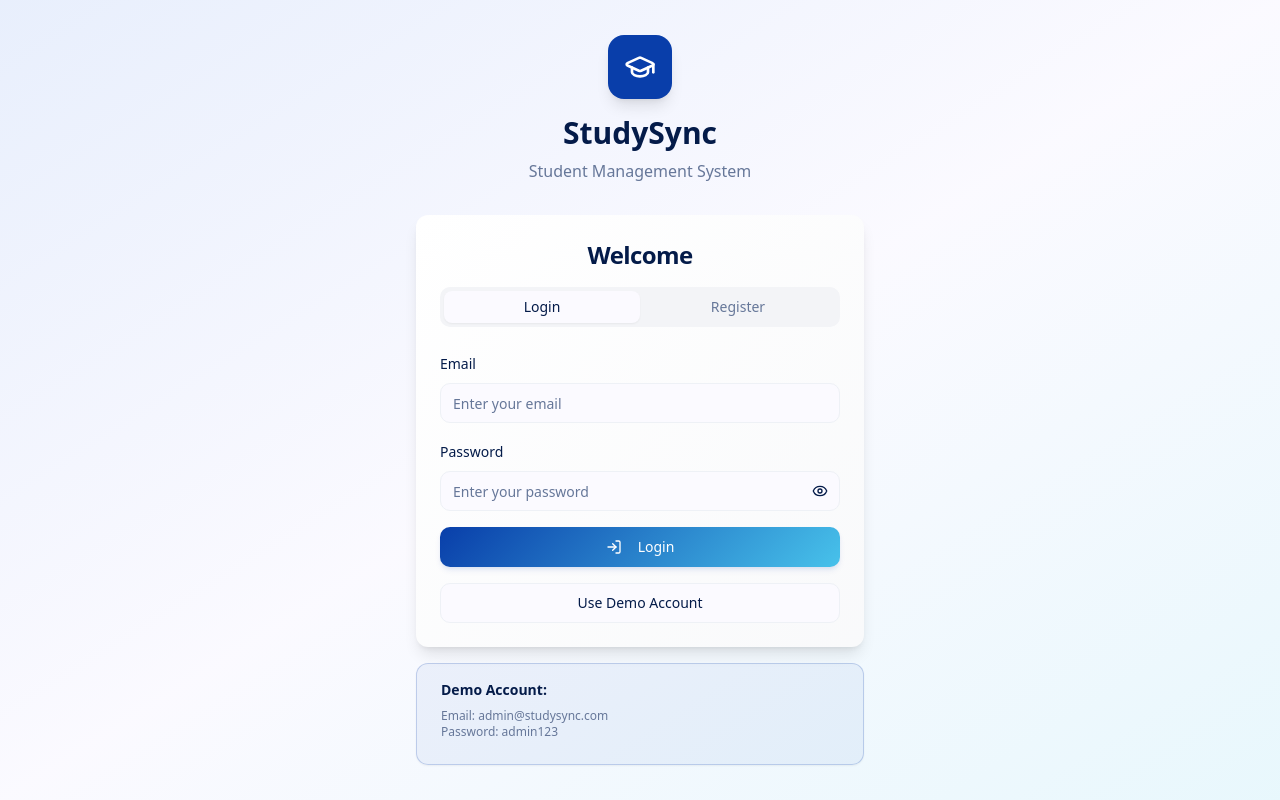
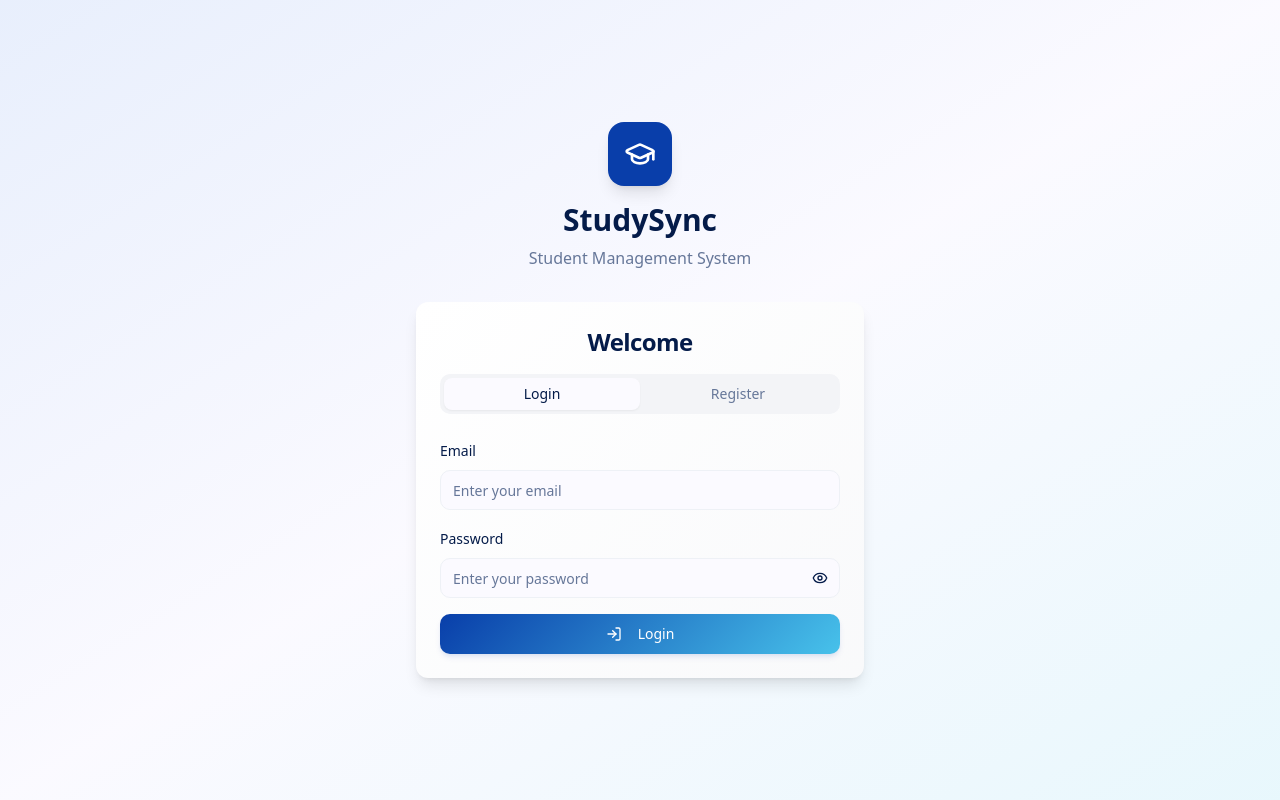
Before and after one commit to yogeshgithb/pure-student-suite, a React (Vite) app: page / in a window 1280 px wide. Built offline with nearby package versions, Linux system fonts and the light colour scheme.

Commit message:
Fix admin access and remove demo credentials

```diff
--- a/src/pages/Login.tsx
+++ b/src/pages/Login.tsx
@@ -85,12 +85,6 @@ export const Login: React.FC = () => {
     }
   };
 
-  const fillDemoData = () => {
-    setLoginForm({
-      email: 'admin@studysync.com',
-      password: 'admin123',
-    });
-  };
 
   return (
     <div className="min-h-screen bg-gradient-to-br from-primary-light via-background to-secondary-light flex items-center justify-center p-4">
@@ -176,14 +170,6 @@ export const Login: React.FC = () => {
                     )}
                   </Button>
 
-                  <Button
-                    type="button"
-                    variant="outline"
-                    className="w-full"
-                    onClick={fillDemoData}
-                  >
-                    Use Demo Account
-                  </Button>
                 </form>
               </TabsContent>
 
@@ -306,16 +292,6 @@ export const Login: React.FC = () => {
           </CardContent>
         </Card>
 
-        {/* Demo Info */}
-        <Card className="mt-4 border-primary/20 bg-primary/5">
-          <CardContent className="pt-4">
-            <h4 className="font-semibold text-sm mb-2">Demo Account:</h4>
-            <p className="text-xs text-muted-foreground">
-              Email: admin@studysync.com<br />
-              Password: admin123
-            </p>
-          </CardContent>
-        </Card>
       </div>
     </div>
   );
```
